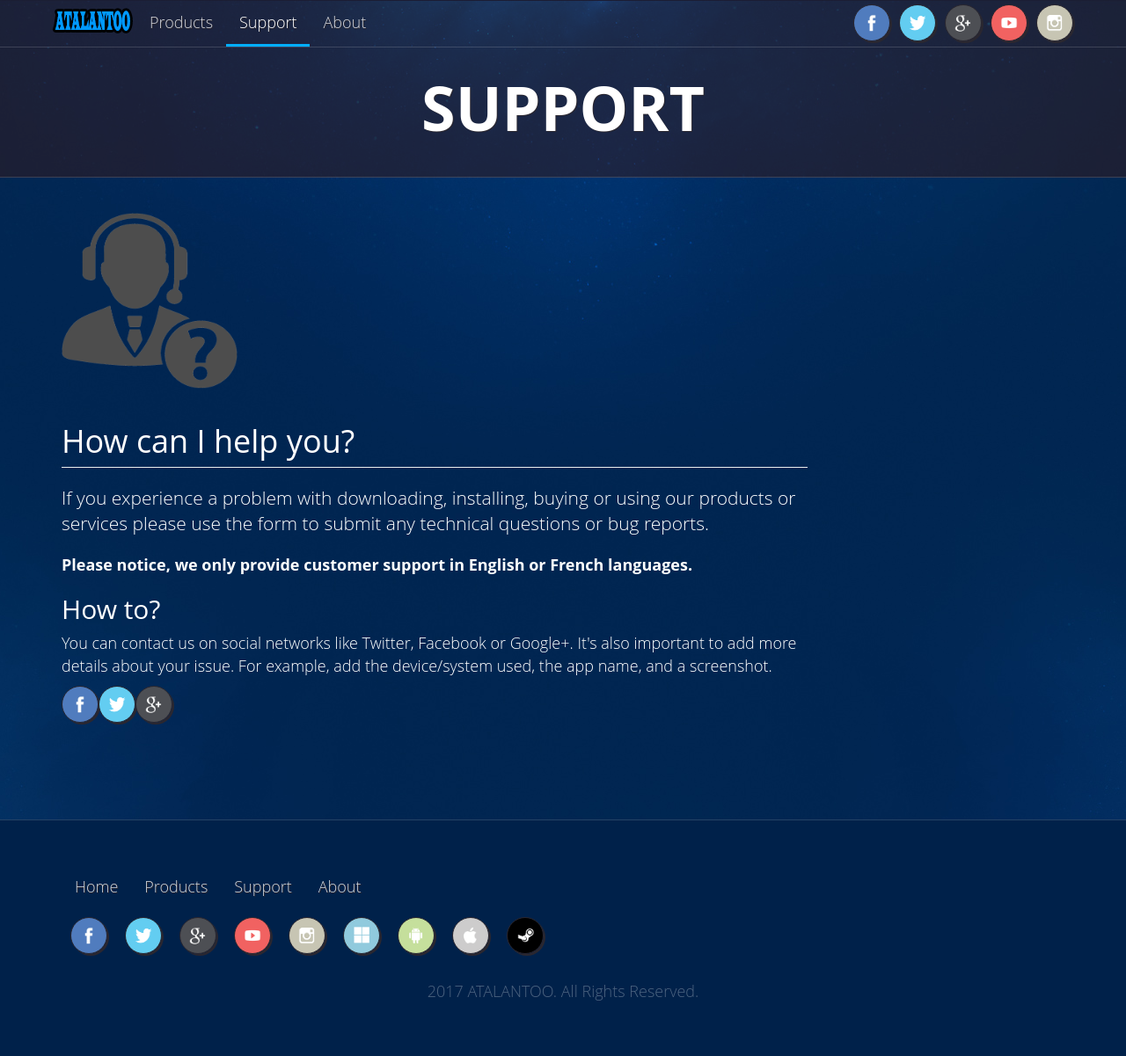
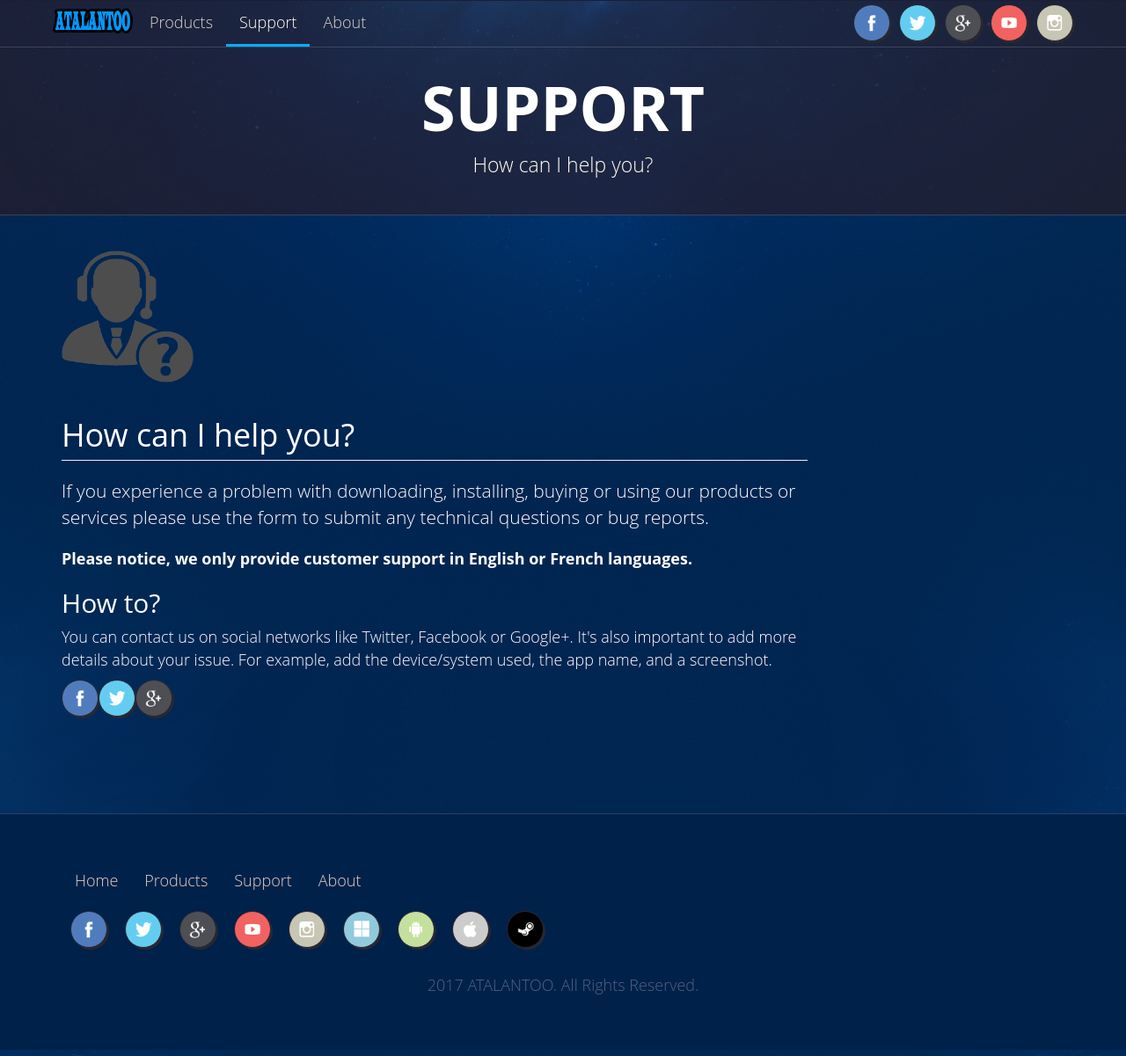
Before and after one commit to Atalantoo/site, a Jekyll site: the page built from support.html, in a window 1280 px wide. Shown: the whole page at 88% size. Built offline with Jekyll 4.4.1, drawn with Linux system fonts in a browser that asks for light colours.

Commit message:
unified: title+lead

```diff
--- a/about.html
+++ b/about.html
@@ -2,11 +2,12 @@
 layout: default
 title: About
 slug: about
+lead: Who are we?
 ---
 
 <div class="site-about">
   <img id="thumb" src="/assets/img/about/company.png" class="img-rounded">
-  <h2>Who are we?</h2>
+  <h1 class="page-header">{{ page.lead }}</h1>
   <p>Atalantoo is a company about Software, tools and mobile game.</p>
 </div>
 
--- a/assets/css/site.css
+++ b/assets/css/site.css
@@ -122,7 +122,14 @@ header #site-social li {  margin: 5px 5px 0px 5px;}
 footer #site-social li {  margin: 10px; }
 footer #site-social {     margin-bottom: 20px;}
 
-/* PAGE: PRODUCTS */
+/* CUSTOM: PAGES */
+
+.site-support #thumb,
+.site-about #thumb,
+.site-products #thumb {
+    width: 150px;
+    height: 150px;
+}
 
 .site-product {
     padding: 20px;
@@ -141,20 +148,6 @@ footer #site-social {     margin-bottom: 20px;}
     height: 170px;
 }
 
-/* PAGE: SUPPORT */
-
-.site-support #thumb {
-    width: 200px;
-    height: 200px;
-}
-
-/* PAGE: ABOUT */
-
-.site-about #thumb {
-    width: 200px;
-    height: 200px;
-}
-
 .site-team .site-member #avatar {
     width: 150px;
     height: 150px;
--- a/index.html
+++ b/index.html
@@ -7,3 +7,8 @@ title: Atalantoo
   <h2>Welcome!</h2>
   <p>{{ site.description }}</p>
 </div>
+
+<div>
+  <h1 class="page-header">News</h1>
+  <p>Coming soon...</p>
+</div>
--- a/products.html
+++ b/products.html
@@ -4,6 +4,11 @@ title: Products
 slug: products
 lead: "Over a dozen Products."
 ---
+
+<div class="site-products">
+  <img id="thumb" src="/assets/img/products/products.png" class="img-rounded">
+  <h1 class="page-header">{{ page.lead }}</h1>
+</div>
 
 <div class="site-product row">
   <div class="col-md-5"><img src="/assets/img/products/unity3d_lib.jpg" class="img-rounded"></div>
--- a/support.html
+++ b/support.html
@@ -2,11 +2,12 @@
 layout: default
 title: Support
 slug: support
+lead: How can I help you?
 ---
 
 <div class="site-support">
   <img id="thumb" src="/assets/img/support/support.png" class="img-rounded">
-  <h1 class="page-header">How can I help you?</h1>
+  <h1 class="page-header">{{ page.lead }}</h1>
   <p class="lead">If you experience a problem with downloading, installing, buying or using our products or services please use the form to submit any technical questions or bug reports. </p>
   <p><strong>Please notice, we only provide customer support in English or French languages.</strong></p>
 </div>
```
Also changed, not shown: assets/img/products/products.png (added).
